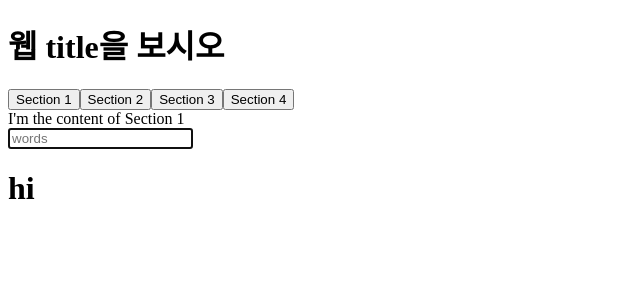
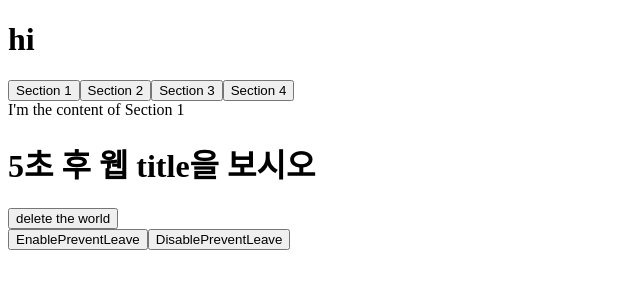
Before and after one commit to kbu715/react_hook_test, a React (Create React App) app: page / in a window 1280 px wide. Shown: the top 300 px of the page, without its empty margins (0-640 px from the left). Built offline with nearby package versions, Linux system fonts and the light colour scheme.

Commit message:
UseConfirm & UsePreventLeave

```diff
--- a/src/App.js
+++ b/src/App.js
@@ -86,69 +86,22 @@
 
 // export default App;
 
-import React, { useRef, useEffect } from 'react';
-import { useTabs } from './hooks/useTabs';
-import { useTitle } from './hooks/useTitle';
-import { useClick } from './hooks/useClick';
-
-const contents = [
-  {
-    tab: 'Section 1',
-    content: "I'm the content of Section 1",
-  },
-  {
-    tab: 'Section 2',
-    content: "I'm the content of Section 2",
-  },
-  {
-    tab: 'Section 3',
-    content: "I'm the content of Section 3",
-  },
-  {
-    tab: 'Section 4',
-    content: "I'm the content of Section 4",
-  },
-];
+import React from 'react';
+import ClickApp from './hooks/useClick';
+import TabsApp from './hooks/useTabs';
+import TitleApp from './hooks/useTitle';
+import ConfirmApp from './hooks/useConfirm';
+import PreventLeaveApp from './hooks/usePreventLeave';
 
 const App = () => {
-  const { currentItem, changeItem } = useTabs(0, contents);
-
-  const titleUpdator = useTitle('Loading....');
-
-  const potato = useRef();
-
-  setTimeout(() => titleUpdator('My Homepage'), 5000);
-
-  const sayHello = () => {
-    console.log('helloooo');
-  };
-
-  const title = useClick(sayHello);
-
-  useEffect(() => {
-    setTimeout(() => potato.current.focus(), 5000);
-  }, [potato]);
-
   return (
-    <div>
-      <h1>웹 title을 보시오</h1>
-      {contents.map((section, index) => (
-        <button
-          key={index}
-          onClick={() => {
-            changeItem(index);
-          }}
-        >
-          {section.tab}
-        </button>
-      ))}
-      <br />
-      {currentItem.content}
-      <div>
-        <input ref={potato} placeholder="words" />
-      </div>
-      <h1 ref={title}>hi</h1>
-    </div>
+    <>
+      <ClickApp />
+      <TabsApp />
+      <TitleApp />
+      <ConfirmApp />
+      <PreventLeaveApp />
+    </>
   );
 };
 
--- /dev/null
+++ b/src/hooks/useClick/index.js
@@ -0,0 +1,18 @@
+import React from 'react';
+import { useClick } from './useClick';
+
+const ClickApp = () => {
+  const sayHello = () => {
+    console.log('helloooo');
+  };
+
+  const title = useClick(sayHello);
+
+  return (
+    <div>
+      <h1 ref={title}>hi</h1>
+    </div>
+  );
+};
+
+export default ClickApp;
--- a/src/hooks/useClick.js
+++ b/src/hooks/useClick/useClick.js
@@ -15,6 +15,6 @@ export const useClick = (onClick) => {
         element.removeEventListener('click', onClick);
       }
     };
-  }, []);
+  }, [onClick]);
   return ref;
 };
--- /dev/null
+++ b/src/hooks/useConfirm/index.js
@@ -0,0 +1,18 @@
+import React from 'react';
+import { useConfirm } from './useConfirm';
+
+const ConfirmApp = () => {
+  const deleteWorld = () => console.log('Deleting the world....');
+
+  const abort = () => console.log('aborted');
+
+  const confirmDelete = useConfirm('Are you sure?', deleteWorld, abort);
+
+  return (
+    <div>
+      <button onClick={confirmDelete}>delete the world</button>
+    </div>
+  );
+};
+
+export default ConfirmApp;
--- /dev/null
+++ b/src/hooks/useConfirm/useConfirm.js
@@ -0,0 +1,21 @@
+export const useConfirm = (message = '', onConfirm, onCancel) => {
+  if (typeof onConfirm !== 'function') {
+    return;
+  }
+  if (typeof onCancel !== 'function') {
+    return;
+  }
+  const confirmAction = () => {
+    if (window.confirm(message)) {
+      onConfirm();
+    } else {
+      try {
+        onCancel();
+      } catch (e) {
+        console.log(e);
+        return;
+      }
+    }
+  };
+  return confirmAction;
+};
--- /dev/null
+++ b/src/hooks/usePreventLeave/index.js
@@ -0,0 +1,15 @@
+import React from 'react';
+import { usePreventLeave } from './usePreventLeave';
+
+const PreventLeaveApp = () => {
+  const { enablePrevent, disablePrevent } = usePreventLeave();
+
+  return (
+    <div>
+      <button onClick={enablePrevent}>EnablePreventLeave</button>
+      <button onClick={disablePrevent}>DisablePreventLeave</button>
+    </div>
+  );
+};
+
+export default PreventLeaveApp;
--- /dev/null
+++ b/src/hooks/usePreventLeave/usePreventLeave.js
@@ -0,0 +1,12 @@
+export const usePreventLeave = () => {
+  const listener = (e) => {
+    e.preventDefault();
+    e.returnValue = '';
+  };
+
+  const enablePrevent = () => window.addEventListener('beforeunload', listener);
+  const disablePrevent = () =>
+    window.removeEventListener('beforeunload', listener);
+
+  return { enablePrevent, disablePrevent };
+};
--- /dev/null
+++ b/src/hooks/useTabs/index.js
@@ -0,0 +1,44 @@
+import React from 'react';
+import { useTabs } from './useTabs';
+
+const contents = [
+  {
+    tab: 'Section 1',
+    content: "I'm the content of Section 1",
+  },
+  {
+    tab: 'Section 2',
+    content: "I'm the content of Section 2",
+  },
+  {
+    tab: 'Section 3',
+    content: "I'm the content of Section 3",
+  },
+  {
+    tab: 'Section 4',
+    content: "I'm the content of Section 4",
+  },
+];
+
+const TabsApp = () => {
+  const { currentItem, changeItem } = useTabs(0, contents);
+
+  return (
+    <div>
+      {contents.map((section, index) => (
+        <button
+          key={index}
+          onClick={() => {
+            changeItem(index);
+          }}
+        >
+          {section.tab}
+        </button>
+      ))}
+      <br />
+      {currentItem.content}
+    </div>
+  );
+};
+
+export default TabsApp;
--- /dev/null
+++ b/src/hooks/useTitle/index.js
@@ -0,0 +1,16 @@
+import React from 'react';
+import { useTitle } from './useTitle';
+
+const TitleApp = () => {
+  const titleUpdator = useTitle('Loading....');
+
+  setTimeout(() => titleUpdator('My Homepage'), 5000);
+
+  return (
+    <div>
+      <h1>5초 후 웹 title을 보시오</h1>
+    </div>
+  );
+};
+
+export default TitleApp;
```
Also changed, not shown: src/hooks/useTabs/useTabs.js (renamed from src/hooks/useTabs.js), src/hooks/useTitle/useTitle.js (renamed from src/hooks/useTitle.js).
